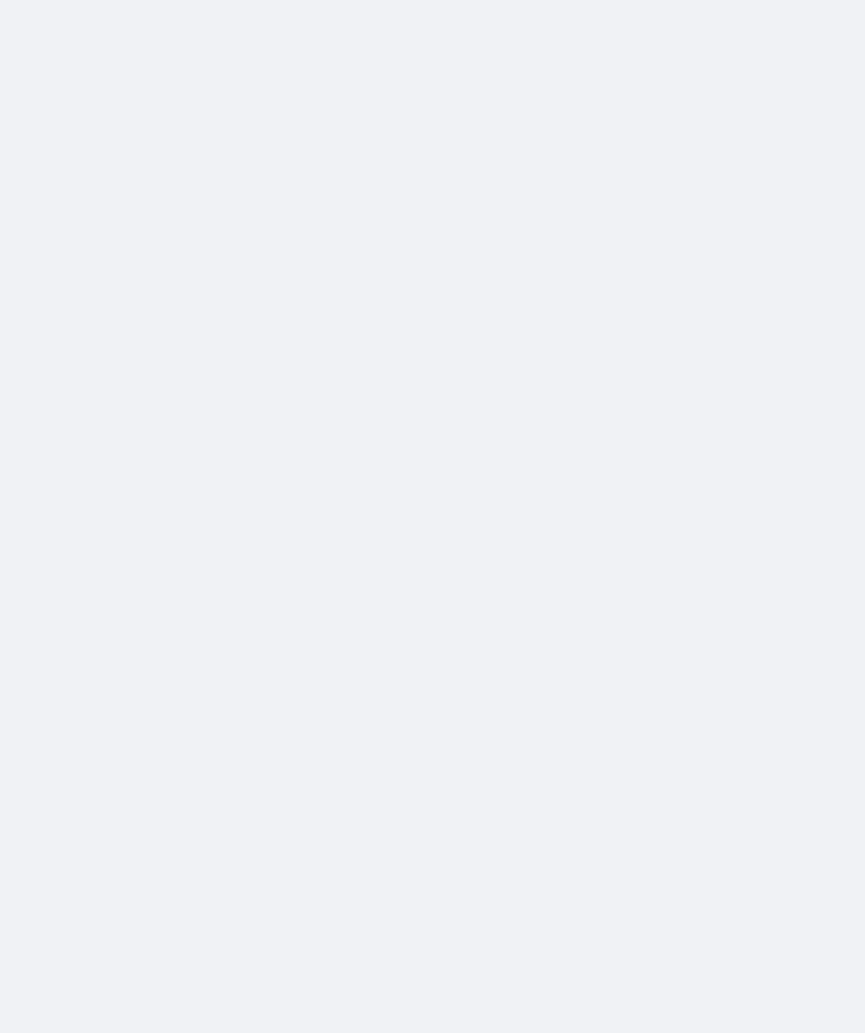
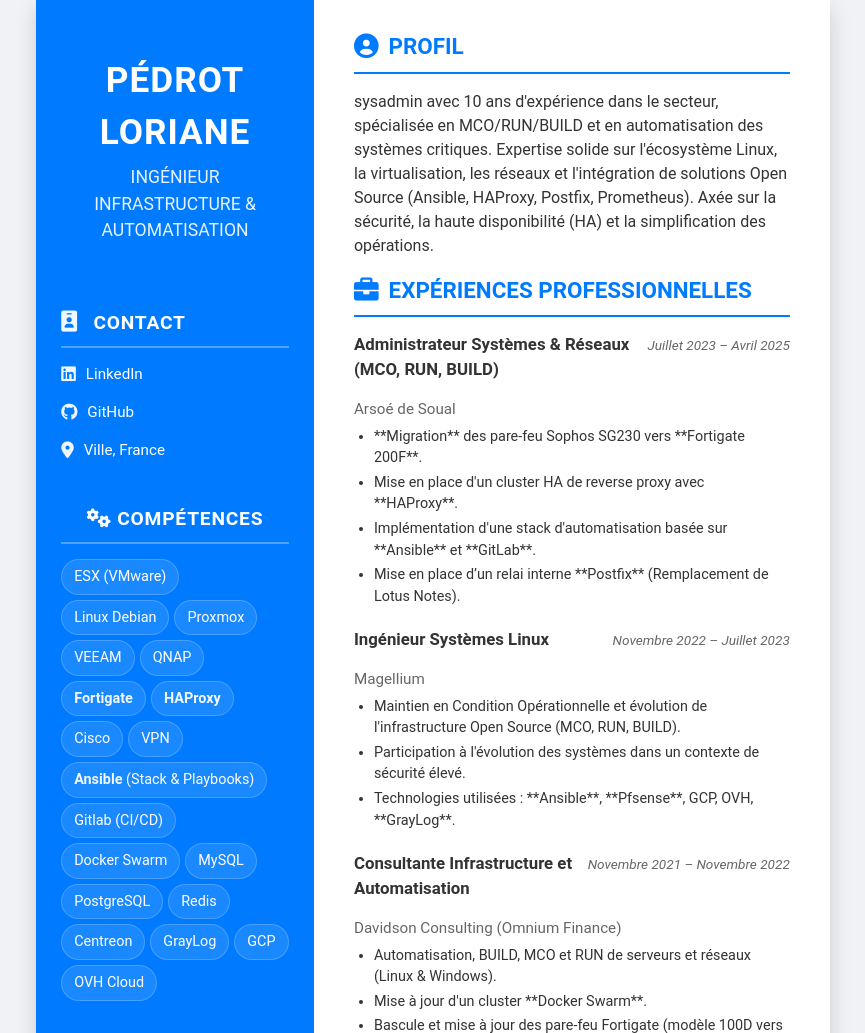
Before and after one commit to lorianep/CV, a plain HTML site: page cv.html in a window 1280 px wide. Shown: the top 1033 px of the page, without its empty margins (207-1072 px from the left). Before the commit the page ends 800 px from the top, so only its background shows below. Drawn offline with Linux system fonts and the light colour scheme.

Commit message:
Update cv.html
correction si clef manquante

```diff
--- a/cv.html
+++ b/cv.html
@@ -8,12 +8,12 @@
 
     <style>
         :root {
-            --primary-color: #007bff; /* Bleu plus profond, sobre et professionnel */
+            --primary-color: #007bff; /* Bleu profond et professionnel */
             --secondary-color: #f0f8ff; /* Bleu très clair pour le fond du bandeau */
             --text-color: #333;
             --light-text-color: #666;
             --header-text-color: #fff;
-            --font-main: 'Roboto', sans-serif; /* Police moderne et lisible */
+            --font-main: 'Roboto', sans-serif;
             --font-alt: 'Open Sans', sans-serif;
         }
 
@@ -25,8 +25,8 @@
             color: var(--text-color);
             line-height: 1.5;
             margin: 0;
-            padding: 0; /* Padding retiré pour un meilleur contrôle du cadre */
-            background-color: #f0f2f5; /* Fond clair pour un contraste doux */
+            padding: 0;
+            background-color: #f0f2f5;
             display: flex;
             justify-content: center;
             align-items: center;
@@ -39,16 +39,16 @@
             height: 29.7cm; /* Format A4 */
             box-shadow: 0 8px 20px rgba(0, 0, 0, 0.15);
             background-color: white;
-            position: relative; /* Pour le positionnement absolu des éléments */
+            position: relative;
         }
 
         /* BANDEAU LATÉRAL GAUCHE */
         .sidebar {
-            width: 35%; /* La colonne latérale occupe 35% de la largeur */
+            width: 35%;
             background-color: var(--primary-color);
             color: var(--header-text-color);
             padding: 30px 25px;
-            box-sizing: border-box; /* Padding inclus dans la largeur */
+            box-sizing: border-box;
             display: flex;
             flex-direction: column;
             align-items: center;
@@ -89,7 +89,7 @@
         .sidebar .skills-list,
         .sidebar .languages {
             width: 100%;
-            text-align: left; /* Aligner le texte à gauche pour les listes */
+            text-align: left;
         }
 
         .sidebar .contact-info p,
@@ -97,18 +97,19 @@
             margin-bottom: 8px;
             font-size: 0.95em;
             display: flex;
-            align-items: center;
+            align-items: flex-start; /* Alignement au début */
         }
         .sidebar .contact-info i,
         .sidebar .languages i {
             margin-right: 10px;
-            color: var(--secondary-color); /* Couleur claire pour les icônes */
+            color: var(--secondary-color);
             font-size: 1.1em;
+            margin-top: 3px; /* Petit ajustement visuel */
         }
         .sidebar .contact-info a {
             color: var(--header-text-color);
             text-decoration: none;
-            word-break: break-all; /* Pour éviter que les longues URLs ne débordent */
+            word-break: break-all;
         }
         .sidebar .contact-info a:hover {
             text-decoration: underline;
@@ -118,16 +119,16 @@
             list-style: none;
             padding: 0;
             margin-top: 10px;
+            display: flex;
+            flex-wrap: wrap;
+            gap: 5px;
         }
         .sidebar .skills-list li {
-            background-color: rgba(255, 255, 255, 0.1); /* Légèrement transparent */
+            background-color: rgba(255, 255, 255, 0.1);
             border: 1px solid rgba(255, 255, 255, 0.2);
             padding: 6px 12px;
-            margin-bottom: 8px;
             border-radius: 20px;
             font-size: 0.9em;
-            display: inline-block; /* Pour un affichage en tags */
-            margin-right: 5px;
             white-space: nowrap;
         }
         .sidebar .skills-list li strong {
@@ -136,14 +137,14 @@
 
         /* CONTENU PRINCIPAL DROIT */
         .main-content {
-            width: 65%; /* Le contenu principal occupe 65% */
+            width: 65%;
             padding: 30px 40px;
             box-sizing: border-box;
             background-color: white;
-            overflow: hidden; /* Pour gérer le contenu qui dépasse */
+            overflow: hidden;
         }
 
-        .main-content h2 { /* Titres de section dans le contenu principal */
+        .main-content h2 {
             border-bottom: 2px solid var(--primary-color);
             padding-bottom: 8px;
             margin-top: 25px;
@@ -153,6 +154,9 @@
             color: var(--primary-color);
             display: flex;
             align-items: center;
+        }
+        .main-content h2:first-of-type {
+            margin-top: 0; /* Pas de marge haute pour la première section */
         }
         .main-content h2 i {
             margin-right: 10px;
@@ -184,7 +188,7 @@
             font-style: italic;
             font-size: 0.85em;
             color: var(--light-text-color);
-            white-space: nowrap; /* Empêche le retour à la ligne des dates */
+            white-space: nowrap;
         }
         .item-tasks {
             padding-left: 20px;
@@ -202,13 +206,13 @@
             bottom: 20px;
             right: 25px;
             padding: 10px 20px;
-            background-color: #28a745; /* Vert pour le CTA */
+            background-color: #28a745;
             color: white;
             border: none;
             border-radius: 5px;
             font-size: 1em;
             cursor: pointer;
-            z-index: 10; /* Assure qu'il est au-dessus d'autres éléments */
+            z-index: 10;
             transition: background-color 0.3s ease;
         }
         .pdf-button:hover {
@@ -225,31 +229,168 @@
                 background-color: white !important;
                 margin: 0;
                 padding: 0;
-                display: block; /* Supprimer le flex pour éviter les marges indésirables */
+                display: block;
             }
             .cv-container {
-                width: 210mm; /* Largeur A4 */
-                height: 297mm; /* Hauteur A4 */
+                width: 210mm;
+                height: 297mm;
                 box-shadow: none;
                 margin: 0;
                 padding: 0;
                 border-radius: 0;
                 display: flex;
-                flex-direction: row; /* Important pour maintenir les colonnes */
-                page-break-after: always; /* S'assurer que le CV tient sur une page */
+                flex-direction: row;
+                page-break-after: always;
             }
             .sidebar, .main-content {
-                padding: 25px 20px; /* Réduire légèrement le padding pour l'impression */
+                padding: 25px 20px;
             }
             .sidebar {
-                width: 35%; /* Garder la largeur */
-                height: 100%; /* S'assurer qu'il couvre toute la hauteur */
-                overflow: hidden; /* Éviter le défilement */
+                width: 35%;
+                height: 100%;
+                overflow: hidden;
             }
             .main-content {
-                width: 65%; /* Garder la largeur */
-                height: 100%; /* S'assurer qu'il couvre toute la hauteur */
-                overflow: hidden; /* Éviter le défilement */
+                width: 65%;
+                height: 100%;
+                overflow: hidden;
             }
             .pdf-button {
-                display: none !important; /* Cache le bouton sur le PDF */
+                display: none !important;
+            }
+            /* Gérer les sauts de page à l'intérieur des sections */
+            h2, h3 {
+                page-break-after: avoid;
+            }
+            .experience-item, .education-item {
+                page-break-inside: avoid;
+            }
+        }
+    </style>
+</head>
+<body>
+    <div class="cv-container">
+        <div class="sidebar" id="cv-sidebar">
+            <h1></h1>
+            <h2></h2>
+            <section class="contact-info"></section>
+            <section class="skills-section"></section>
+            <section class="languages-section"></section>
+        </div>
+
+        <div class="main-content">
+            <section class="profile-section"></section>
+            <section class="experiences-section"></section>
+            <section class="education-section"></section>
+            <button class="pdf-button" onclick="window.print()">
+                <i class="fas fa-download"></i> TÉLÉCHARGER LE CV EN PDF
+            </button>
+        </div>
+    </div>
+
+    <script>
+        function renderCV(data) {
+            const sidebar = document.getElementById('cv-sidebar');
+            const mainContent = document.querySelector('.main-content');
+            const contact = data.profil.contact;
+
+            // --- PARTIE GAUCHE (SIDEBAR) ---
+            // Nom et Titre
+            sidebar.querySelector('h1').innerText = `${data.profil.nom} ${data.profil.prenom}`;
+            sidebar.querySelector('h2').innerText = data.profil.titre;
+
+            // Contact Info (vérifie l'existence de chaque clé)
+            const contactInfo = sidebar.querySelector('.contact-info');
+            // Le template littéral (backticks) gère les cas où la clé n'existe pas ou est vide
+            contactInfo.innerHTML = `<h3><i class="fas fa-id-badge"></i> CONTACT</h3>
+                ${contact.linkedin ? `<p><i class="fab fa-linkedin"></i> <a href="${contact.linkedin}" target="_blank">LinkedIn</a></p>` : ''}
+                ${contact.github ? `<p><i class="fab fa-github"></i> <a href="${contact.github}" target="_blank">GitHub</a></p>` : ''}
+                ${contact.localisation ? `<p><i class="fas fa-map-marker-alt"></i> ${contact.localisation}</p>` : ''}
+            `;
+
+            // Compétences
+            const skillsSection = sidebar.querySelector('.skills-section');
+            let skillsHTML = `<h3><i class="fas fa-cogs"></i> COMPÉTENCES</h3><ul class="skills-list">`;
+
+            // Regrouper toutes les compétences pour un affichage en tags dans la sidebar
+            const allSkills = [
+                ...(data.competences.infra || []),
+                ...(data.competences.reseau_securite || []),
+                ...(data.competences.automatisation_devops || []),
+                ...(data.competences.base_donnees_monitoring || []),
+                ...(data.competences.cloud || [])
+            ];
+            // Utilisation de replace pour mettre en gras les mots entre ** **
+            skillsHTML += allSkills.map(skill => `<li>${skill.replace(/\*\*(.*?)\*\*/g, '<strong>$1</strong>')}</li>`).join('');
+            skillsHTML += `</ul>`;
+            skillsSection.innerHTML = skillsHTML;
+
+            // Langues
+            const languagesSection = sidebar.querySelector('.languages-section');
+            if (data.competences.langues && data.competences.langues.length > 0) {
+                let languagesHTML = `<h3><i class="fas fa-language"></i> LANGUES</h3>`;
+                data.competences.langues.forEach(lang => {
+                    languagesHTML += `<p>${lang}</p>`;
+                });
+                languagesSection.innerHTML = languagesHTML;
+            }
+
+
+            // --- PARTIE DROITE (MAIN CONTENT) ---
+            // Profil / Accroche
+            const profileSection = mainContent.querySelector('.profile-section');
+            profileSection.innerHTML = `
+                <h2><i class="fas fa-user-circle"></i> PROFIL</h2>
+                <p>${data.profil.accroche}</p>
+            `;
+
+            // Expériences
+            const experiencesSection = mainContent.querySelector('.experiences-section');
+            experiencesSection.innerHTML = `<h2><i class="fas fa-briefcase"></i> EXPÉRIENCES PROFESSIONNELLES</h2>`;
+            data.experiences.forEach(exp => {
+                const tasksList = exp.taches ? exp.taches.map(task => `<li>${task}</li>`).join('') : '';
+                experiencesSection.innerHTML += `
+                    <div class="experience-item">
+                        <div class="item-header">
+                            <span class="item-title">${exp.titre}</span>
+                            <span class="item-date">${exp.duree}</span>
+                        </div>
+                        <p class="item-company">${exp.entreprise}</p>
+                        ${tasksList ? `<ul class="item-tasks">${tasksList}</ul>` : ''}
+                    </div>
+                `;
+            });
+
+            // Formations
+            const educationSection = mainContent.querySelector('.education-section');
+            educationSection.innerHTML = `<h2><i class="fas fa-graduation-cap"></i> FORMATION</h2>`;
+            data.formations.forEach(form => {
+                educationSection.innerHTML += `
+                    <div class="education-item">
+                        <div class="item-header">
+                            <span class="item-title">${form.titre}</span>
+                            <span class="item-date">${form.duree}</span>
+                        </div>
+                        <p class="item-establishment">${form.etablissement}</p>
+                    </div>
+                `;
+            });
+        }
+
+        // Chargement des données JSON et rendu
+        fetch('./cv-data.json')
+            .then(response => {
+                if (!response.ok) {
+                    throw new Error('Erreur de chargement de cv-data.json: ' + response.statusText);
+                }
+                return response.json();
+            })
+            .then(data => renderCV(data))
+            .catch(error => {
+                console.error(error);
+                // Message d'erreur simple en cas de problème de JSON ou de chemin
+                document.querySelector('.cv-container').innerHTML = "<div style='padding: 50px; text-align: center; color: red;'><h2>Erreur de chargement des données. Veuillez vérifier le fichier cv-data.json ou son chemin (utiliser Live Server en local).</h2></div>";
+            });
+    </script>
+</body>
+</html>
```
